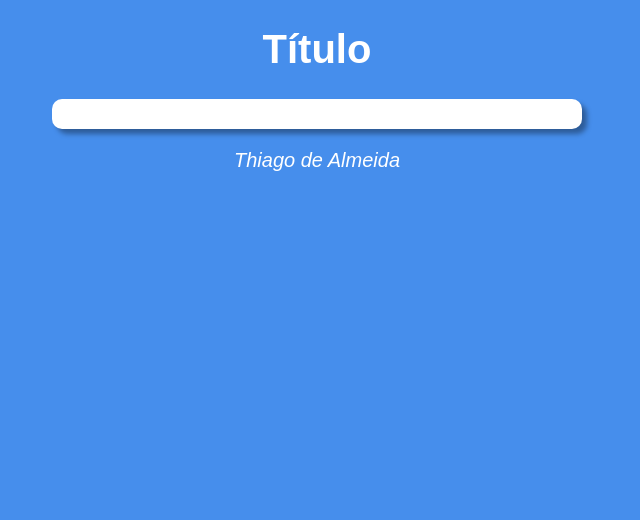
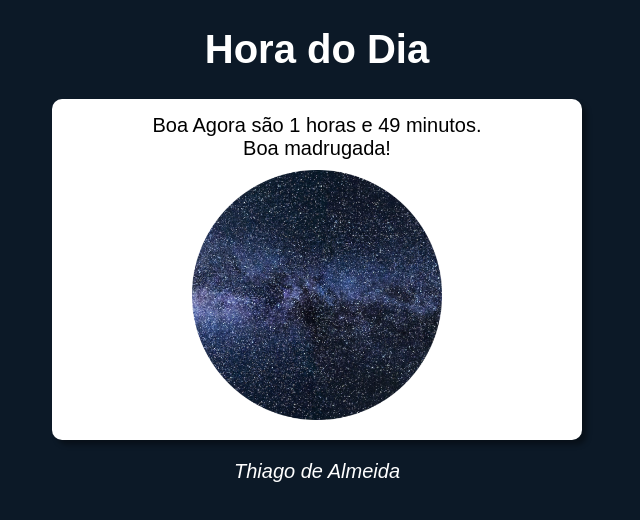
Before and after one commit to thiagoalmeidafernandes/Estudos, a plain HTML site: page javascript/aula12/index.html in a window 1280 px wide. Shown: the whole page, without its empty margins (323-963 px from the left). Drawn offline with Linux system fonts and the light colour scheme.

Commit message:
Finalizado exercício de mostrar as horas no JS
Dá para melhorar:
- Fazer o relógio mostrar os segundos;
- Mostrar a data de hoje;
- Atualização da div em um intervalo de tempo pré-definido

```diff
--- a/javascript/aula12/index.html
+++ b/javascript/aula12/index.html
@@ -9,14 +9,14 @@
 </head>
 <body>
     <header>
-        <h1>Título</h1>
+        <h1>Hora do Dia</h1>
     </header>
     <section>
-        <div>
-
+        <div id="msg">
+           Aqui vai aparecer a mensagem...
         </div>
-        <div>
-
+        <div id="foto">
+            <img id="imagem" src="imagens/dia.png" alt="Foto de um dia ensolarado">
         </div>
     </section>
     <footer>
--- a/javascript/aula12/script.js
+++ b/javascript/aula12/script.js
@@ -0,0 +1,37 @@
+var body = window.document.querySelector('body')
+body.addEventListener('load', carregar())
+
+function carregar(){
+    var msg = window.document.querySelector('div#msg')
+    var img = window.document.querySelector('img#imagem')
+    var data = new Date()
+    var hora = data.getHours()
+    var mins = data.getMinutes()
+    var secs = data.getSeconds()
+
+
+    if (hora < 4) {
+        //Boa madrugada
+        img.src = 'imagens/madrugada.png'
+        document.body.style.background = '#0c1927'
+        msg.innerHTML = `Boa Agora são ${hora} horas e ${mins} minutos.<br>Boa madrugada!`
+
+    } else if (hora < 12) {
+        //Bom dia
+        img.src = 'imagens/dia.png'
+        document.body.style.background = '#4693c9'
+        msg.innerHTML = `Agora são ${hora} horas e ${mins} minutos<br>Bom dia!.`
+
+    } else if (hora < 18) {
+        //Boa tarde
+        img.src = 'imagens/tarde.png'
+        document.body.style.background = '#f6b18f'
+        msg.innerHTML = `Agora são ${hora} horas e ${mins} minutos.Boa Tarde!<br>`
+
+    } else {
+        //Boa noite
+        img.src = 'imagens/noite.png'
+        document.body.style.background = '#234272'
+        msg.innerHTML = `Agora são ${hora} horas e ${mins} minutos.<br>Boa noite!<br>`
+    }
+}
--- a/javascript/aula12/style.css
+++ b/javascript/aula12/style.css
@@ -1,8 +1,10 @@
 @charset "UTF-8";
+
 
 body {
     background-color: rgb(70, 142, 236);
     font: normal 15pt arial;
+    margin: 0px;
 }
 
 header {
@@ -14,9 +16,20 @@ section {
     background: white;
     border-radius: 10px;
     padding: 15px;
-    width: 500px;
+    max-width: 500px;
+    min-width: 250px;
     margin: auto;
     box-shadow: 5px 5px 5px rgba(0, 0, 0, 0.352);
+}
+
+div {
+    text-align: center;
+}
+
+img {
+    max-width: 250px;
+    margin-top: 10px;
+
 }
 
 footer {
```
Also changed, not shown: javascript/aula12/imagens/dia.png (added), javascript/aula12/imagens/madrugada.png (added), javascript/aula12/imagens/noite.png (added), javascript/aula12/imagens/pexels-felix-mittermeier-956981.jpg (deleted), javascript/aula12/imagens/pexels-george-desipris-858241.jpg (deleted), javascript/aula12/imagens/pexels-pixabay-414144.jpg (deleted), javascript/aula12/imagens/pexels-riccardo-bertolo-6330741.jpg (deleted), javascript/aula12/imagens/tarde.png (added).
